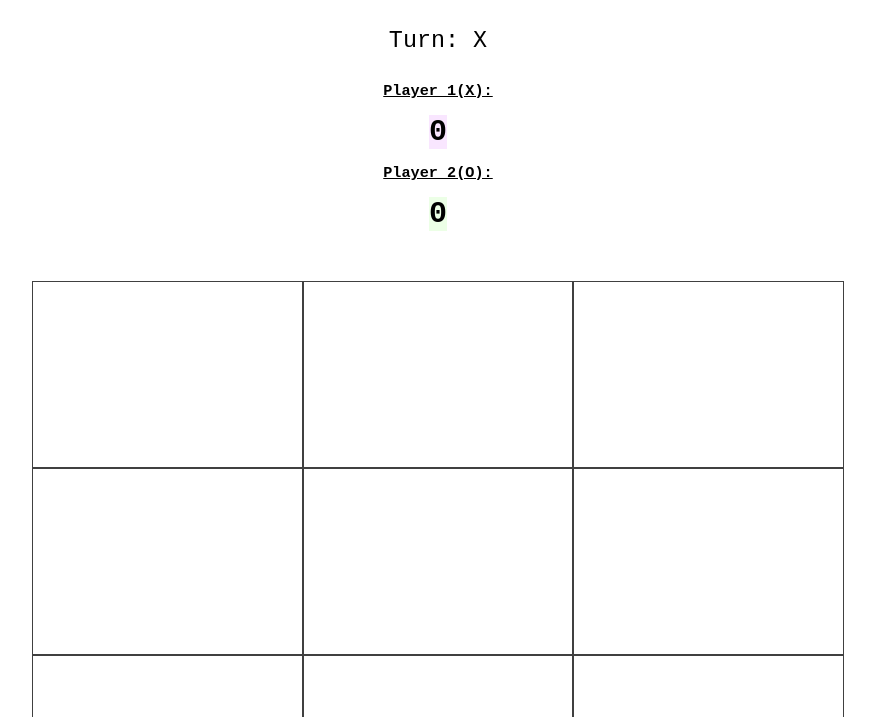
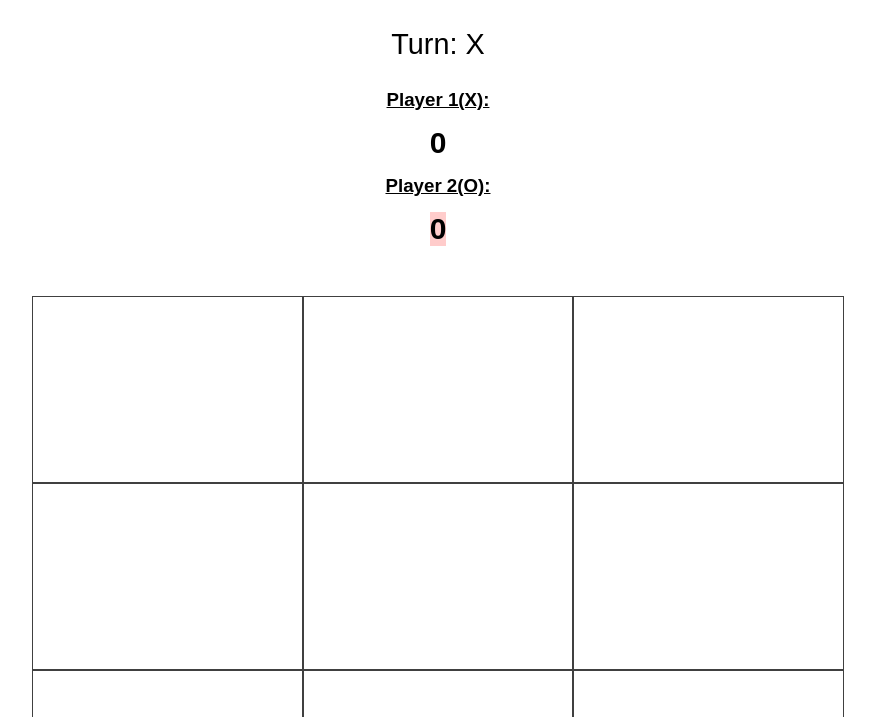
Before and after one commit to LucMan04/pset-8, a plain HTML site: page index.html in a window 1280 px wide. Shown: the part 83-800 px from the top of the page, without its empty margins (202-1077 px from the left). Drawn offline with Linux system fonts and the light colour scheme.

Commit message:
Update styles.css

```diff
--- a/css/styles.css
+++ b/css/styles.css
@@ -5,7 +5,7 @@
 
 body {
   text-align: center;
-  font-family: monospace;
+  font-family: sans-serif;
   margin: 1%;
   max-width: 100%;
 }
@@ -43,11 +43,11 @@ h4{
 }
 
 #scoreboard1{
-  background-color:#f9e6ff;
+  background-color:90ee90;
 }
 
 #scoreboard2{
-  background-color:#ecffe6;
+  background-color:#ffcccb;
 }
 
 /*
```
